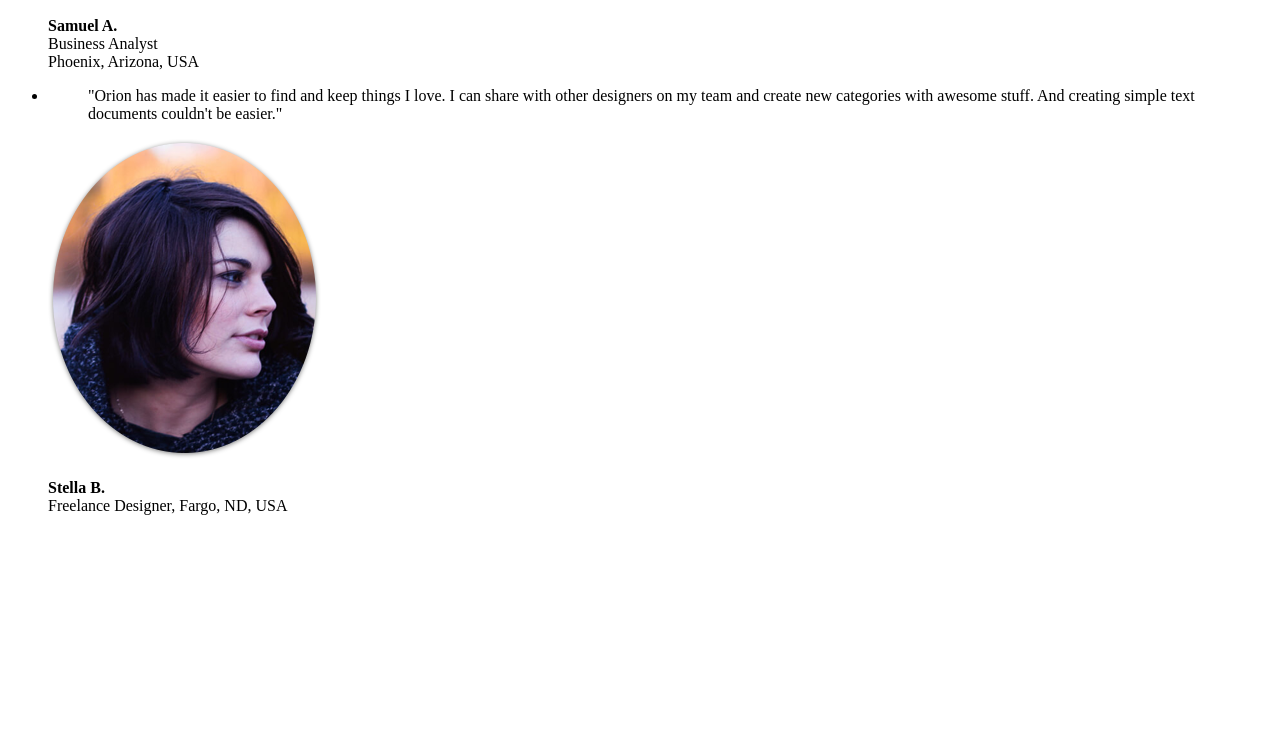
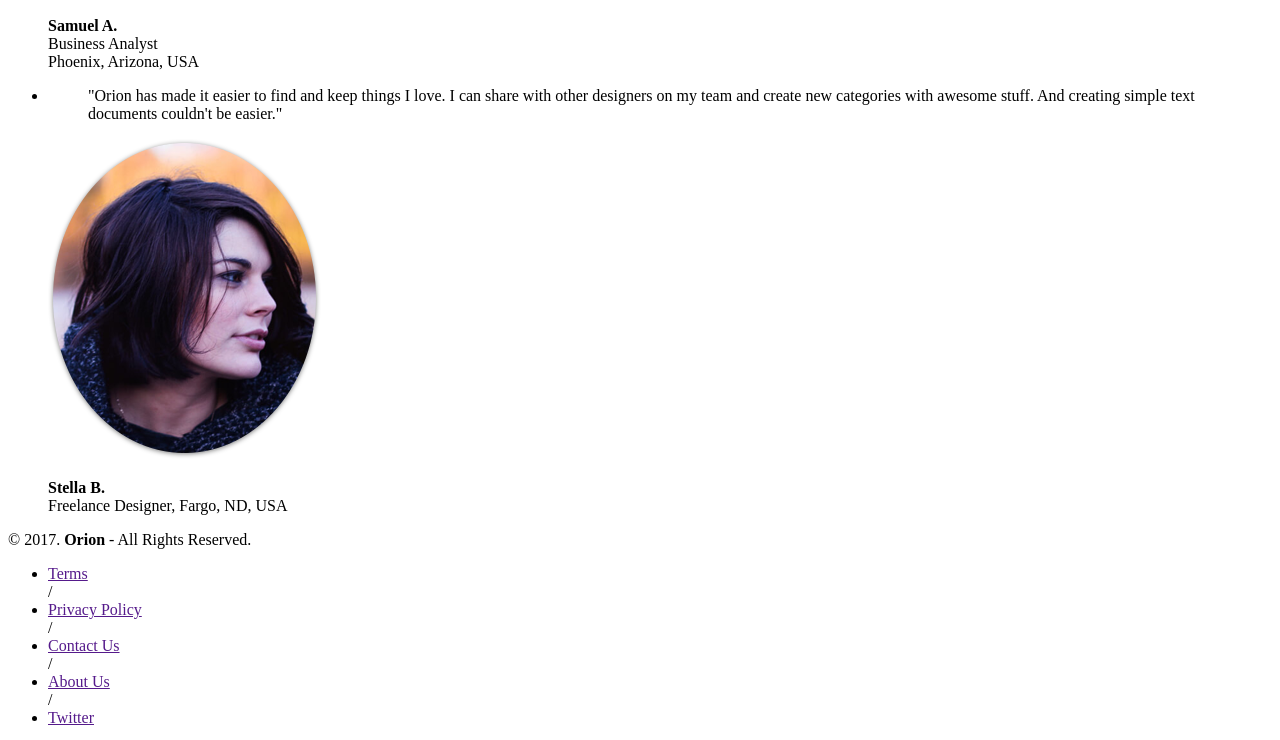
Before and after one commit to ianfranceadams/Orion, a plain HTML site: page index.html in a window 1280 px wide. Shown: the part 2998-3738 px from the top of the page. Before the commit the page ends 3529 px from the top, so only its background shows below. Drawn offline with Linux system fonts and the light colour scheme.

Commit message:
Checkpoint 27 completed for real

```diff
--- a/index.html
+++ b/index.html
@@ -150,8 +150,30 @@
           <p class="name"><strong>Stella B.</strong><br/>Freelance Designer,
             Fargo, ND, USA</p>
          </li>
-     </section>
+        </ul>
+      </section>
+    </main>
 
-    </main>
+    <!--Footer-->
+    <footer>
+      <div class="container footer-nav-block">
+       <div class="left-footer-block one-third">
+         <p class="copyright-block">&copy; 2017. <strong>Orion</strong>
+           - All Rights Reserved.</p>
+       </div>
+       <nav class="link-block middle-footer-block one-third">
+         <ul>
+           <li><a href="">Terms</a></li> /
+           <li><a href="">Privacy Policy</a></li> /
+           <li><a href="">Contact Us</a></li> /
+           <li><a href="">About Us</a></li> /
+           <li><a href="">Twitter</a></li>
+         </ul>
+       </nav>
+       <div class="right-footer-block one-third">
+         <img class="logo" src="images/site-logo.png" alt="Orion" />
+       </div>
+   </div>
+ </footer>
 </body>
 </html>
```
